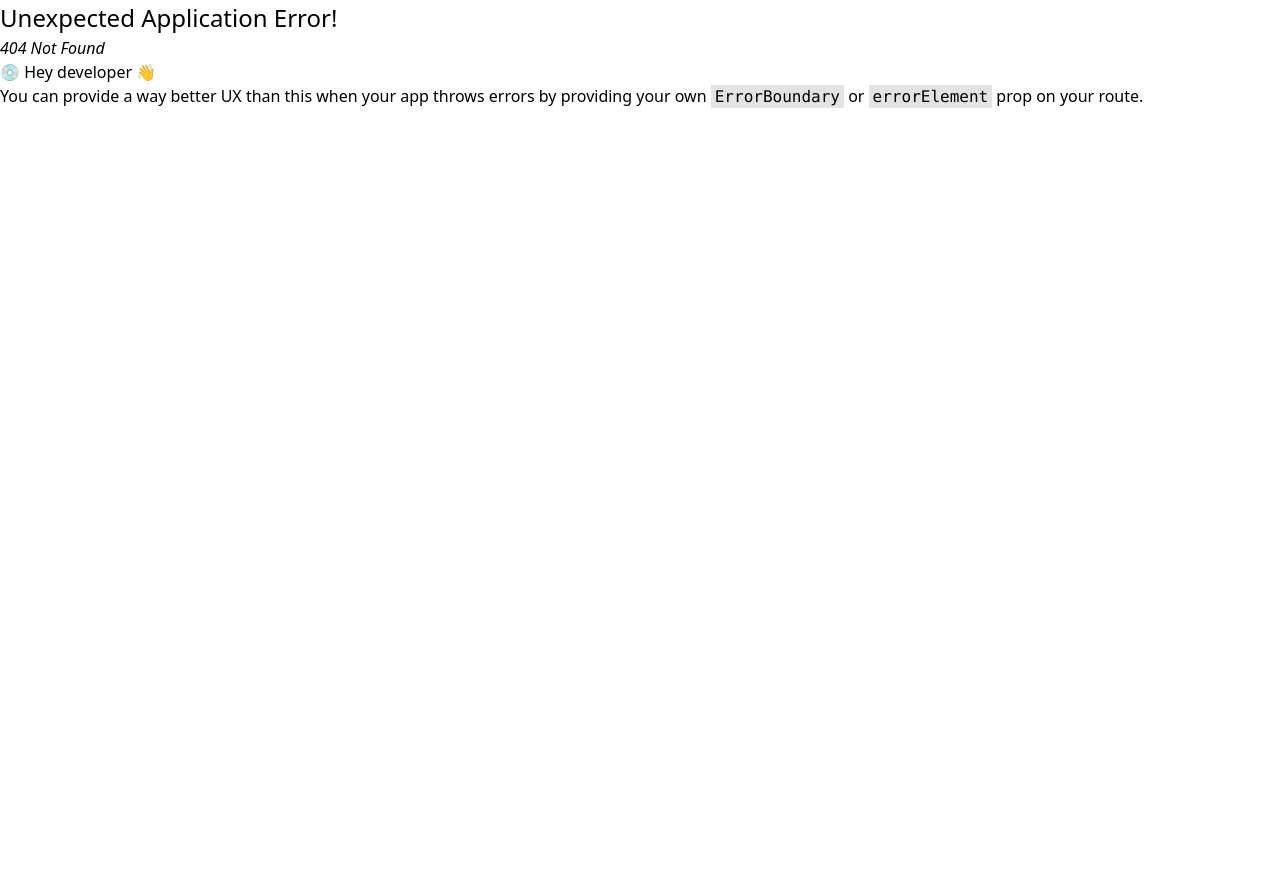
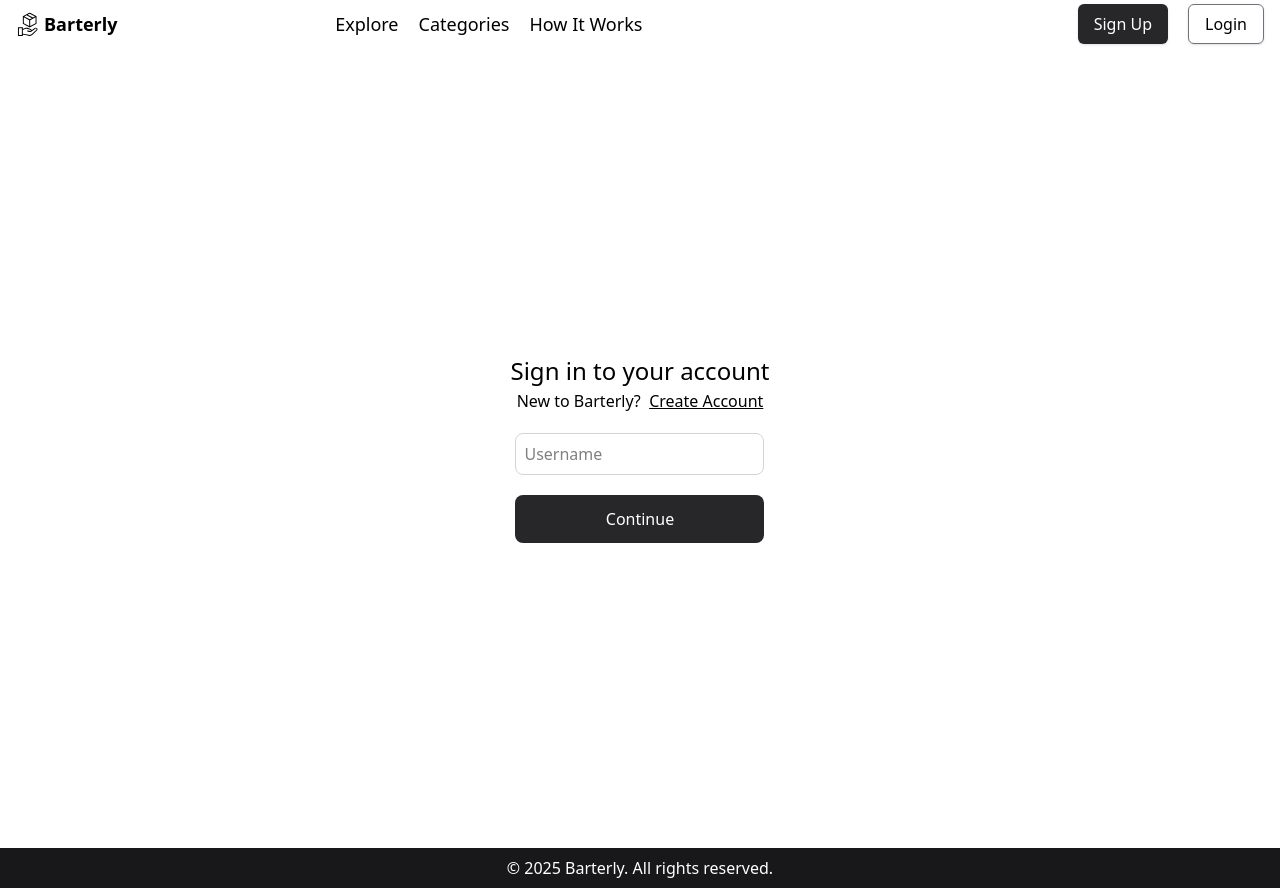
Before and after one commit to AlexKT1022/barterly-frontend, a React (Vite) app: page /login in a window 1280 px wide. Before the commit this address had no page. Before the commit the page ends 800 px from the top, so only its background shows below. Built offline with nearby package versions, Linux system fonts and the light colour scheme.

Commit message:
login page + minor functionality. needs auth logic

```diff
--- a/package.json
+++ b/package.json
@@ -13,6 +13,7 @@
     "bootstrap": "^5.3.8",
     "react": "^19.1.1",
     "react-dom": "^19.1.1",
+    "react-icons": "^5.5.0",
     "react-router": "^7.9.1"
   },
   "devDependencies": {
--- a/src/App.jsx
+++ b/src/App.jsx
@@ -5,7 +5,8 @@ import Homepage from "./pages/Homepage";
 import Profile from "./pages/Profile";
 import Categories from "./pages/Categories";
 import ProductDetails from "./pages/ProductDetails";
-
+import Login from "./pages/auth/Login";
+import Register from "./pages/auth/Register";
 
 const routes = [
   {
@@ -21,13 +22,18 @@ const routes = [
         Component: Profile,
       },
       {
-        path: 'categories',
+        path: "categories",
         Component: Categories,
       },
       {
         path: "product/:id",
         Component: ProductDetails,
       },
+      {
+        path: "login",
+        Component: Login,
+      },
+      { path: "register", Component: Register },
     ],
   },
 ];
--- a/src/components/Navbar.jsx
+++ b/src/components/Navbar.jsx
@@ -9,20 +9,29 @@ const Navbar = () => {
           <NavLink to="/"> Barterly </NavLink>
         </div>
         <div className="flex gap-5 text-lg">
-          <NavLink to="/explore" className="hover-underline-animation">Explore</NavLink>
-          <NavLink to="/categories" className="hover-underline-animation">Categories</NavLink>
-          <NavLink to="/how-it-works" className="hover-underline-animation">How It Works</NavLink>
+          <NavLink to="/explore" className="hover-underline-animation">
+            Explore
+          </NavLink>
+          <NavLink to="/categories" className="hover-underline-animation">
+            Categories
+          </NavLink>
+          <NavLink to="/how-it-works" className="hover-underline-animation">
+            How It Works
+          </NavLink>
         </div>
-        <div className="flex gap-5">
-        </div>
+        <div className="flex gap-5"></div>
 
         <div className="flex gap-5">
+          <NavLink to="/register">
             <button className="px-4 h-10 rounded-md bg-zinc-800 text-white transition-colors duration-300 hover:bg-zinc-500 shadow-sm">
               Sign Up
             </button>
+          </NavLink>
+          <NavLink to="/login">
             <button className="px-4 h-10 rounded-md border-1 border-zinc-500 transition-colors duration-300 hover:bg-zinc-500 hover:text-white hover:border-transparent shadow-sm">
               Login
             </button>
+          </NavLink>
         </div>
       </div>
     </>
--- /dev/null
+++ b/src/pages/auth/Login.jsx
@@ -0,0 +1,83 @@
+import { Link, useNavigate } from "react-router";
+import { useState } from "react";
+import { FaArrowLeft } from "react-icons/fa6";
+// import {useAuth} from '../../context/AuthContext';
+
+const Login = () => {
+  const [step, setStep] = useState("username");
+  const navigate = useNavigate();
+  // const {login} = useAuth();
+
+  const handleLogin = async (FormData) => {
+    const username = FormData.get("username");
+    const password = FormData.get("password");
+    const credentials = {
+      username,
+      password,
+    };
+
+    await login(credentials);
+
+    navigate("/profile");
+  };
+
+  return (
+    <>
+      <div className="flex flex-col justify-center items-center mx-auto h-200">
+        <h2>Sign in to your account</h2>
+        <p>
+          New to Barterly? &nbsp;
+          <Link to="/register" className="underline">
+            Create Account
+          </Link>
+        </p>
+        <form action={handleLogin} className="flex flex-col mt-5">
+          {step === "username" && (
+            <>
+              <input
+                type="text"
+                name="username"
+                placeholder="Username"
+                className="border rounded-lg p-2 border-zinc-300"
+              />
+              <button
+                onClick={() => setStep("password")}
+                className="bg-zinc-800 text-white p-3 rounded-lg mt-5 hover:bg-zinc-500 duration-300"
+              >
+                Continue
+              </button>
+            </>
+          )}
+
+          {step === "password" && (
+            <>
+              <div>
+                <button
+                  onClick={() => setStep("username")}
+                  className="cursor-pointer mr-2"
+                >
+                  <FaArrowLeft />
+                </button>
+                <input
+                  type="password"
+                  name="password"
+                  placeholder="Password"
+                  className="border rounded-lg p-2 border-zinc-300"
+                />
+              </div>
+
+              <button
+                type="submit"
+                className="bg-zinc-800 text-white p-3 rounded-lg mt-5 hover:bg-zinc-500 duration-300"
+              >
+                Login
+              </button>
+            </>
+          )}
+        </form>
+      </div>
+    </>
+  );
+};
+
+export default Login;
--- /dev/null
+++ b/src/pages/auth/Register.jsx
@@ -0,0 +1,14 @@
+import { Link, useNavigate } from "react-router";
+// import {useAuth} from '../../context/AuthContext';
+
+const Register = () => {
+  return (
+    <>
+      <div>
+        <h2>Create an account</h2>
+      </div>
+    </>
+  );
+};
+
+export default Register;
```
Also changed, not shown: 1 other file (tests, documents, lock files or other folders). Lines whose indentation alone changed are shown as unchanged.
